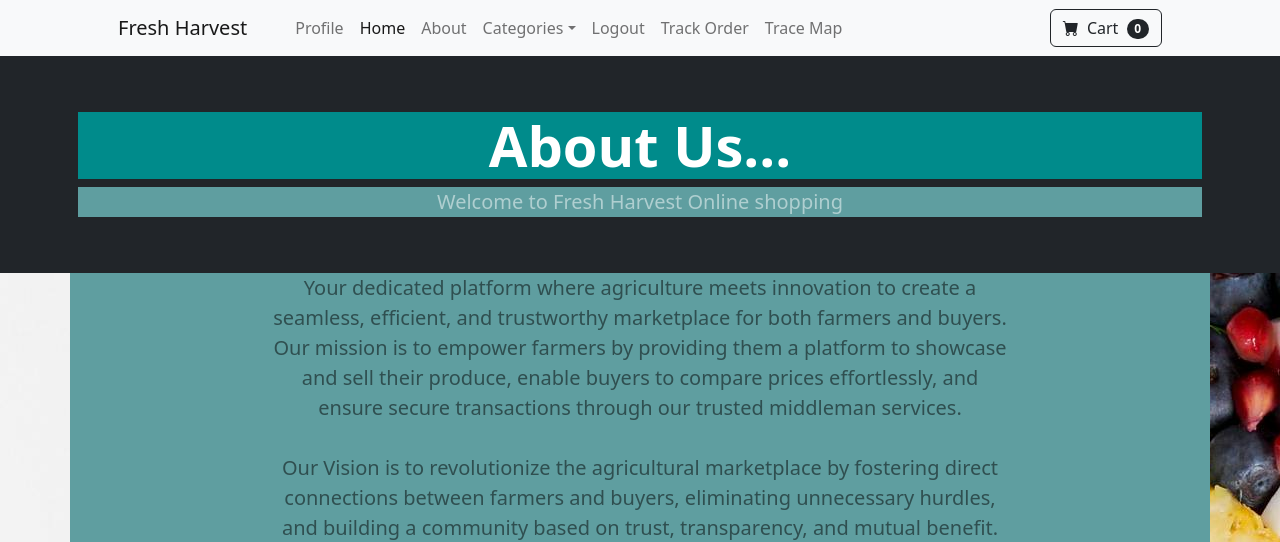
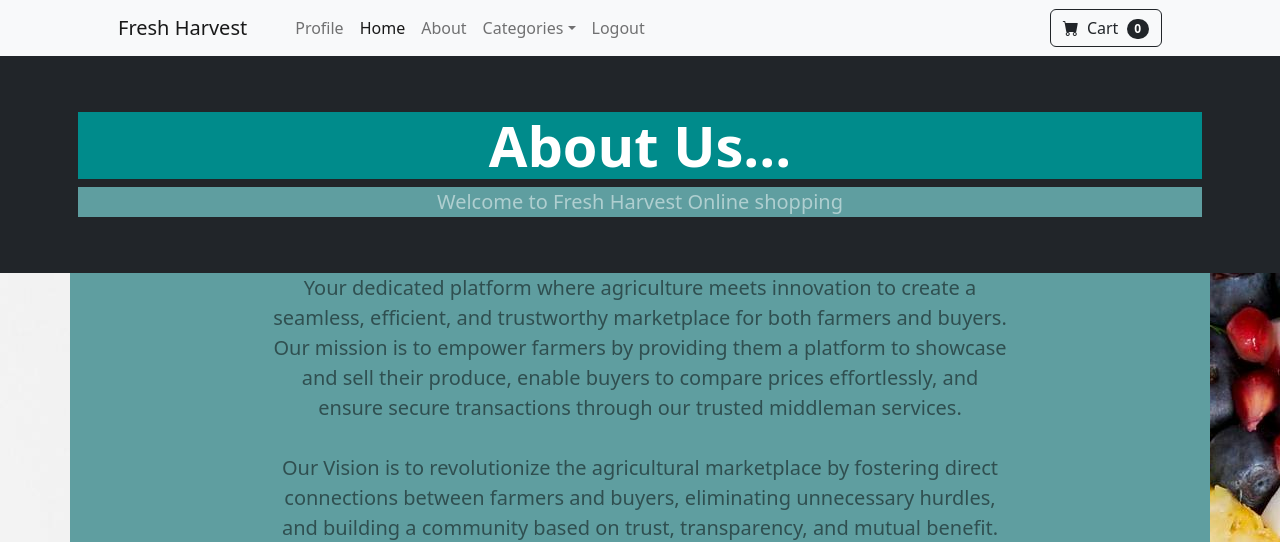
Before and after one commit to Mabitsela12/Farmers-Online-Shopping, a Django app: page /about/ in a window 1280 px wide. Shown: the top 542 px of the page. Run offline with Django 5.2, Linux system fonts and the light colour scheme; a user stored in the database is signed in; parts of the project's set-up code (start-up, migrations or seed data) failed here and were passed over; some libraries are stand-ins or nearby versions.

Commit message:
Update navbar.html

```diff
--- a/store/templates/navbar.html
+++ b/store/templates/navbar.html
@@ -26,9 +26,8 @@
                 </li>
                 <li class="nav-item"><a class="nav-link" href="{% url 'logout' %}">Logout</a></li>
 
-                <li class="nav-item"><a class="nav-link" href="{% url 'order_list' %}">Track Order</a></li>
 
-                <li class="nav-item"><a class="nav-link" href="{% url 'map' %}">Trace Map</a></li>
+
 
                 {% else %}
 
```
